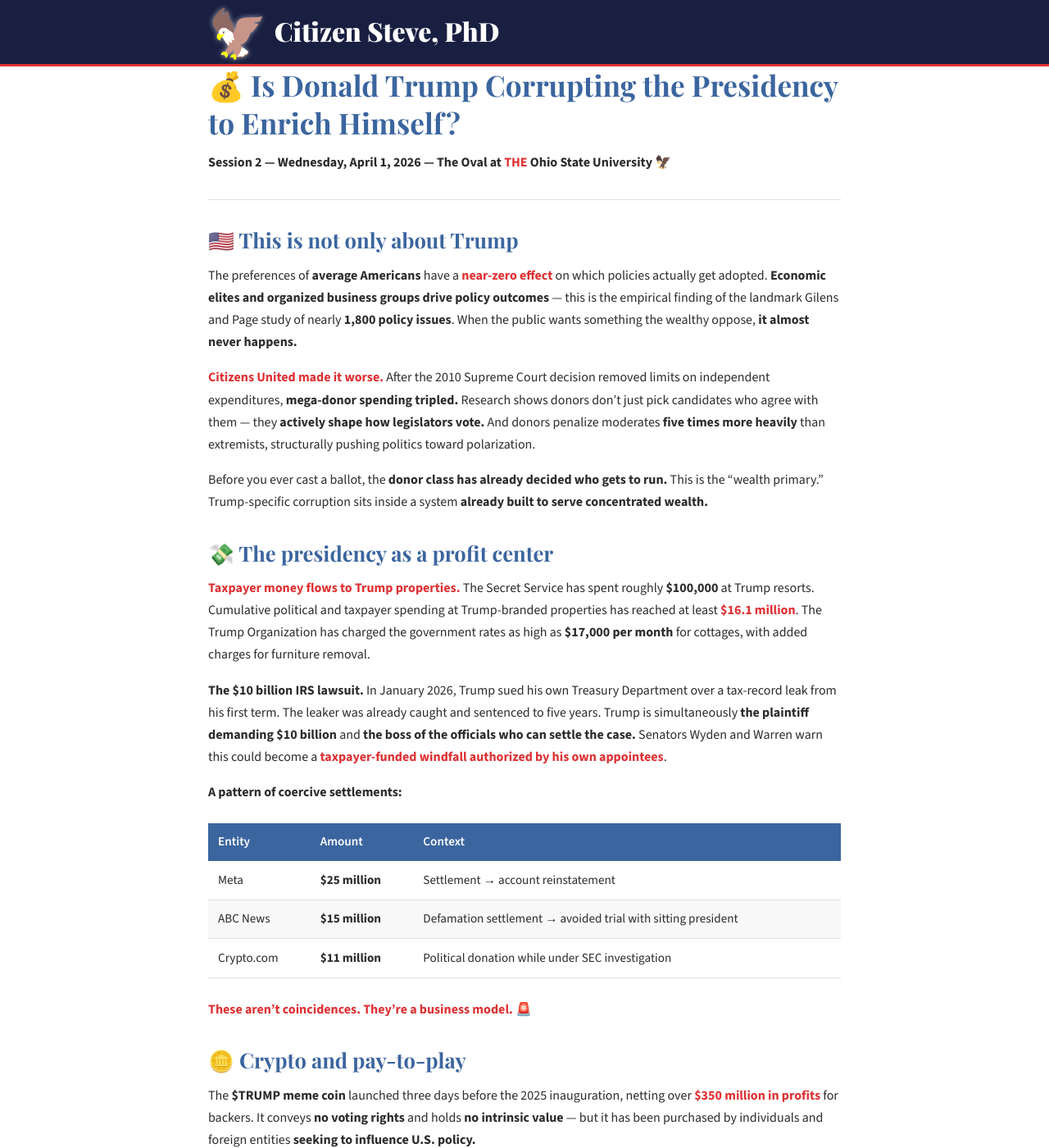
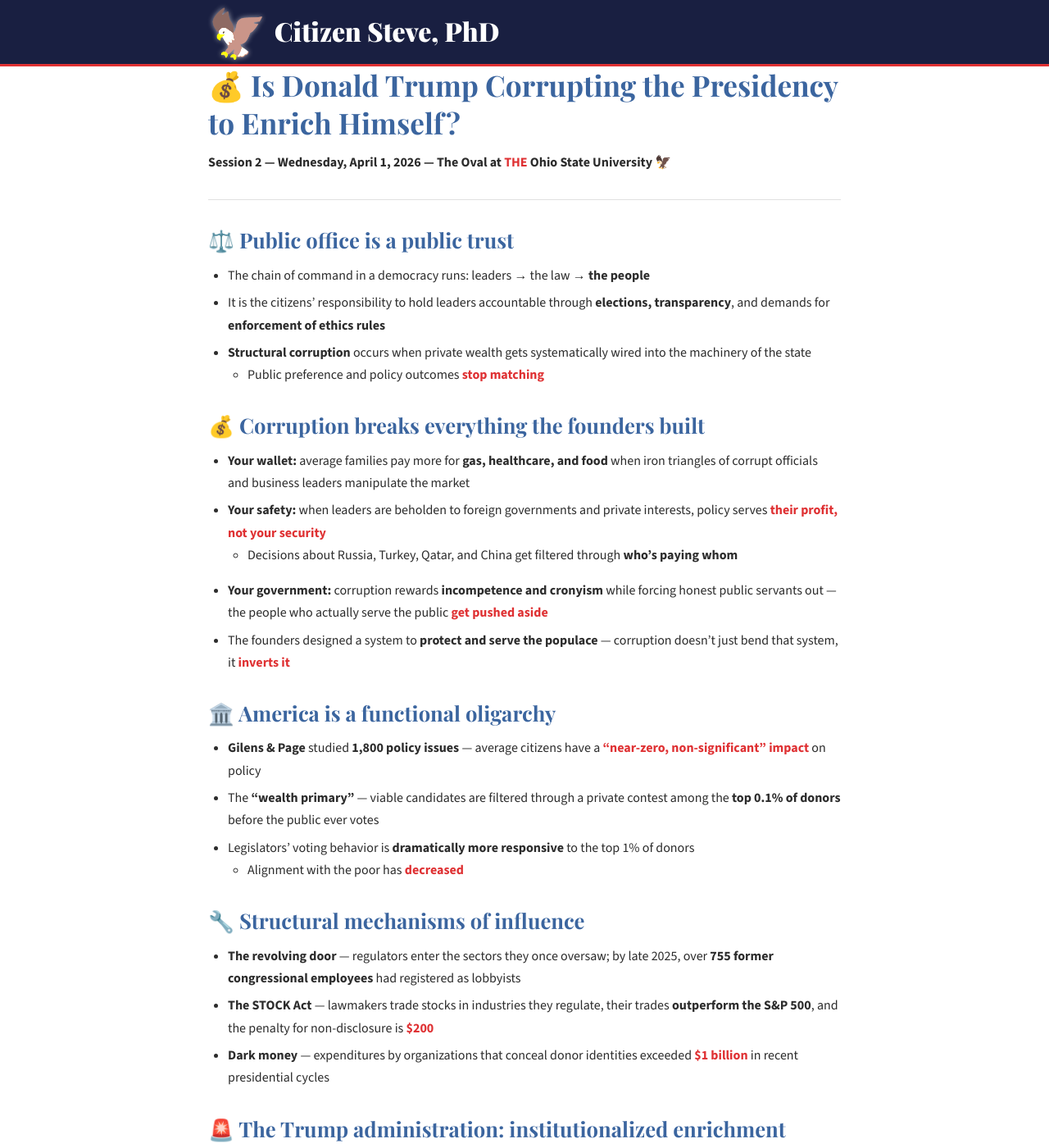
Before and after one commit to beren1hand/citizenstevephd.github.io, a Jekyll site: the page built from _posts/2026-04-01-session-2-corruption.md, in a window 1280 px wide and 1400 px high. Shown: the whole window at 82% size. Built offline with Jekyll 4.4.1, drawn with Linux system fonts in a browser that asks for light colours; some of the changed text lies outside the part shown.

Commit message:
Better version of session 2 post

```diff
--- a/_posts/2026-04-01-session-2-corruption.md
+++ b/_posts/2026-04-01-session-2-corruption.md
@@ -11,59 +11,49 @@ categories: sessions
 
 ---
 
-## 🇺🇸 This is not only about Trump
+## ⚖️ Public office is a public trust
 
-The preferences of **average Americans** have a <span class="text-red-bold">near-zero effect</span> on which policies actually get adopted. **Economic elites and organized business groups drive policy outcomes** — this is the empirical finding of the landmark Gilens and Page study of nearly **1,800 policy issues**. When the public wants something the wealthy oppose, **it almost never happens.**
+- The chain of command in a democracy runs: leaders → the law → **the people**
+- It is the citizens' responsibility to hold leaders accountable through **elections, transparency**, and demands for **enforcement of ethics rules**
+- **Structural corruption** occurs when private wealth gets systematically wired into the machinery of the state
+  - Public preference and policy outcomes <span class="text-red-bold">stop matching</span>
 
-<span class="text-red-bold">Citizens United made it worse.</span> After the 2010 Supreme Court decision removed limits on independent expenditures, **mega-donor spending tripled.** Research shows donors don't just pick candidates who agree with them — they **actively shape how legislators vote.** And donors penalize moderates **five times more heavily** than extremists, structurally pushing politics toward polarization.
+## 💰 Corruption breaks everything the founders built
 
-Before you ever cast a ballot, the **donor class has already decided who gets to run.** This is the "wealth primary." Trump-specific corruption sits inside a system **already built to serve concentrated wealth.**
+- **Your wallet:** average families pay more for **gas, healthcare, and food** when iron triangles of corrupt officials and business leaders manipulate the market
+- **Your safety:** when leaders are beholden to foreign governments and private interests, policy serves <span class="text-red-bold">their profit, not your security</span>
+  - Decisions about Russia, Turkey, Qatar, and China get filtered through **who's paying whom**
+- **Your government:** corruption rewards **incompetence and cronyism** while forcing honest public servants out — the people who actually serve the public <span class="text-red-bold">get pushed aside</span>
+- The founders designed a system to **protect and serve the populace** — corruption doesn't just bend that system, it <span class="text-red-bold">inverts it</span>
 
-## 💸 The presidency as a profit center
+## 🏛️ America is a functional oligarchy
 
-<span class="text-red-bold">Taxpayer money flows to Trump properties.</span> The Secret Service has spent roughly **$100,000** at Trump resorts. Cumulative political and taxpayer spending at Trump-branded properties has reached at least <span class="text-red-bold">$16.1 million</span>. The Trump Organization has charged the government rates as high as **$17,000 per month** for cottages, with added charges for furniture removal.
+- **Gilens & Page** studied **1,800 policy issues** — average citizens have a <span class="text-red-bold">"near-zero, non-significant" impact</span> on policy
+- The **"wealth primary"** — viable candidates are filtered through a private contest among the **top 0.1% of donors** before the public ever votes
+- Legislators' voting behavior is **dramatically more responsive** to the top 1% of donors
+  - Alignment with the poor has <span class="text-red-bold">decreased</span>
 
-**The $10 billion IRS lawsuit.** In January 2026, Trump sued his own Treasury Department over a tax-record leak from his first term. The leaker was already caught and sentenced to five years. Trump is simultaneously **the plaintiff demanding $10 billion** and **the boss of the officials who can settle the case.** Senators Wyden and Warren warn this could become a <span class="text-red-bold">taxpayer-funded windfall authorized by his own appointees</span>.
+## 🔧 Structural mechanisms of influence
 
-**A pattern of coercive settlements:**
+- **The revolving door** — regulators enter the sectors they once oversaw; by late 2025, over **755 former congressional employees** had registered as lobbyists
+- **The STOCK Act** — lawmakers trade stocks in industries they regulate, their trades **outperform the S&P 500**, and the penalty for non-disclosure is <span class="text-red-bold">$200</span>
+- **Dark money** — expenditures by organizations that conceal donor identities exceeded <span class="text-red-bold">$1 billion</span> in recent presidential cycles
 
-| Entity | Amount | Context |
-|--------|--------|---------|
-| Meta | **$25 million** | Settlement → account reinstatement |
-| ABC News | **$15 million** | Defamation settlement → avoided trial with sitting president |
-| Crypto.com | **$11 million** | Political donation while under SEC investigation |
+## 🚨 The Trump administration: institutionalized enrichment
 
-<span class="text-red-bold">These aren't coincidences. They're a business model.</span> 🚨
+- The presidency is being used as a platform for **real estate licensing, personal digital assets, and strategic litigation**
+- Taxpayer and political spending at Trump-branded properties: at least <span class="text-red-bold">$16.1 million</span>
+  - Secret Service alone spent **$100,000** in the first months of the second term
+- **Elon Musk** and his "DOGE" team — unprecedented power to reshape the government while <span class="text-red-bold">avoiding conflict-of-interest safeguards</span>
+- The **$TRUMP meme coin** and **World Liberty Financial** created pay-to-play opportunities
+  - Crypto billionaires **under investigation** made massive investments in these ventures
+  - <span class="text-red-bold">Their investigations disappeared</span>
 
-## 🪙 Crypto and pay-to-play
+## 📜 The law and the path forward
 
-The **$TRUMP meme coin** launched three days before the 2025 inauguration, netting over <span class="text-red-bold">$350 million in profits</span> for backers. It conveys **no voting rights** and holds **no intrinsic value** — but it has been purchased by individuals and foreign entities **seeking to influence U.S. policy.**
-
-Then came the regulatory plea deals:
-
-- **Crypto.com:** Under SEC investigation → donated **$10M+** to Trump PACs → <span class="text-red-bold">investigation dismissed</span> → entered **$1B partnership** with Trump Media.
-- **Justin Sun:** Sued for fraud by the SEC → invested **$30M** in World Liberty Financial → <span class="text-red-bold">prosecutors asked a judge to pause the investigation</span>.
-- **Binance CEO:** <span class="text-red-bold">Pardoned by Trump</span> after Binance-related entities invested **$2B** in World Liberty Financial.
-
-This is a **new form of corruption:** <span class="text-red-bold">legal investigations traded for investments in the president's personal ventures.</span>
-
-## 🌍 Foreign money and the Constitution
-
-The Trump family's projected income from overseas projects is estimated to exceed <span class="text-red-bold">$400 million</span> during the second term. DAMAC's owner announced a **$20 billion** U.S. investment after meeting Trump at Mar-a-Lago. Trump admitted **the deal wouldn't have happened without his election win.**
-
-The <span class="text-blue-bold">Foreign Emoluments Clause</span> exists for exactly this reason — the Constitution **prohibits** the president from receiving payments from foreign governments without congressional consent. 📜 A House Oversight Committee report confirmed China alone paid <span class="text-red-bold">$5.5 million</span> to Trump businesses during one two-year period.
-
-When the president's personal wealth depends on the goodwill of foreign state-controlled entities, that's a <span class="text-red-bold">national security vulnerability that adversaries can exploit.</span> 🚨
-
-## 🏛️ Congress is corrupted too
-
-The <span class="text-blue-bold">STOCK Act</span> imposes a **$200 penalty** for disclosure violations. **No member of Congress has ever been successfully prosecuted** under it. Meanwhile, ETFs that track congressional trades **outperform the S&P 500**, and over **50 members** made **2,000+ trades** in tariff-affected companies within 55 days of tariff announcements.
-
-Research shows that when citizens learn about congressional trading, <span class="text-red-bold">trust collapses</span>. People see laws as self-serving and become **less willing to comply with them.** The legitimacy of the entire system erodes.
-
-## 🦅 What would the founders say?
-
-They wrote the Emoluments Clauses because they understood that **when office pays, accountability breaks down.** The presidency was designed as a <span class="text-blue-bold">public trust</span>, not a business asset. The question is whether the **bright lines between service and profit** can be restored — or whether they've been <span class="text-red-bold">permanently erased</span>.
+- The <span class="text-blue-bold">Foreign Emoluments Clause</span> — the Constitution prohibits federal officials from receiving gifts or money from foreign states without congressional approval
+- The **Restore Trust in Congress Act** — bipartisan legislation to replace failed transparency requirements with a <span class="text-red-bold">total ban on congressional stock trading</span>
+- **Campaign finance overhaul** — overturn Super PAC legality, experiment with small-donor public financing like **democracy vouchers**
 
 ---
 
@@ -71,16 +61,13 @@ They wrote the Emoluments Clauses because they understood that **when office pay
 
 - [Sunlight Foundation — Gilens & Page overview](https://sunlightfoundation.com/2014/04/17/american-oligarchy-how-the-preferences-of-elites-shape-policy-outcomes/)
 - [Mega-donors and representation (AEA, 2026)](https://www.aeaweb.org/conference/2026/preliminary/paper/SfhG4kh4)
+- [Center for American Progress — cost of corruption to families](https://www.americanprogress.org/)
 - [Brennan Center — conflicts and self-dealing](https://www.brennancenter.org/our-work/research-reports/uncovering-conflicts-interest-and-self-dealing-executive-branch)
-- [AP — Trump Media / crypto conflicts](https://www.ap.org/news-highlights/spotlights/2025/how-a-trump-media-deal-with-a-crypto-firm-exposes-potential-conflicts-of-interest/)
 - [CREW — Secret Service spending at Trump properties](https://www.citizensforethics.org/reports-investigations/crew-investigations/secret-service-has-spent-nearly-100k-at-trump-properties/)
 - [ProPublica — taxpayer spending at Trump properties](https://www.propublica.org/article/political-and-taxpayer-spending-at-trump-properties-16-1-million)
-- [Senate Finance — Wyden/Warren on $10B lawsuit](https://www.finance.senate.gov/ranking-members-news/wyden-warren-demand-answers-as-trump-attempts-to-steal-10b-from-taxpayers-in-irs-lawsuit)
 - [U.S. Constitution — Foreign Emoluments, Art. I, Sec. 9](https://constitution.congress.gov/browse/article-1/section-9/)
 - [Brennan Center — congressional stock trading](https://www.brennancenter.org/our-work/research-reports/congressional-stock-trading-explained)
-- [PNAS — stock trading knowledge and legitimacy](https://www.pnas.org/doi/10.1073/pnas.2501822122)
-- [Defense One — Trump national security conflicts](https://www.defenseone.com/threats/2025/01/tracking-trumps-national-security-conflicts-interest/402329/)
-- [El País — Persian Gulf business, Trump family](https://english.elpais.com/international/2026-03-16/the-persian-gulf-a-booming-business-for-the-trump-family.html)
+- [HKS PolicyCast — Oligarchy in the Open](https://www.hks.harvard.edu/more/policycast)
 
 ---
 
```
Also changed, not shown: notes/CSOH - Corruption Notes.md (+0 -1 lines).
